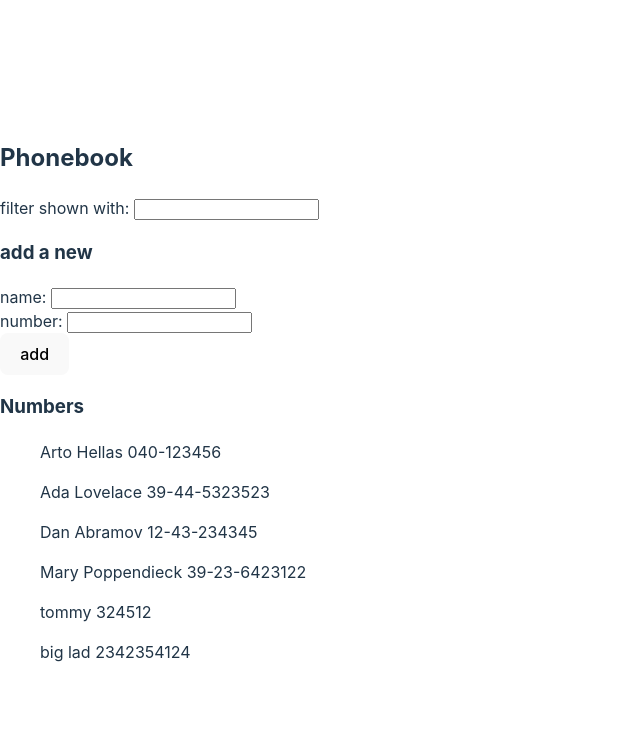
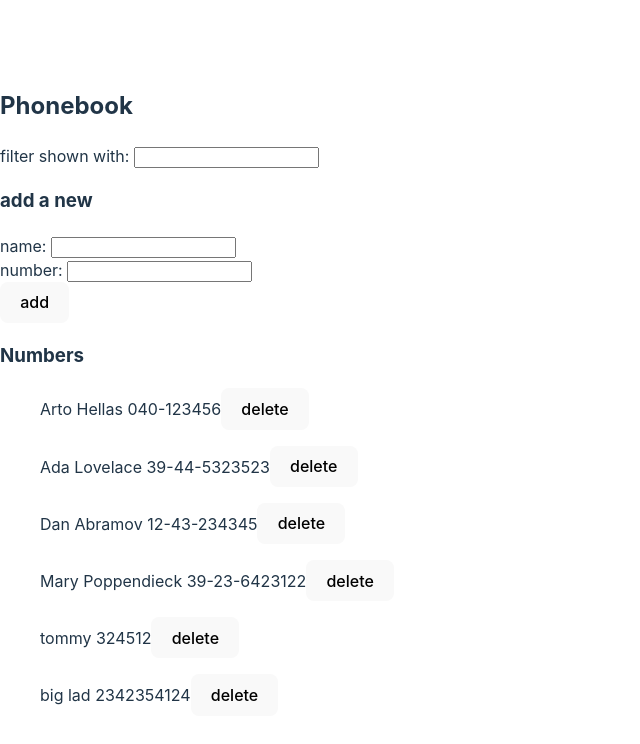
Before and after one commit to kishanbabuji/fullstackopen-kishanbabuji, a React (Vite) app in the folder part2/phonebook/: page / in a window 1280 px wide. Shown: the top 744 px of the page, without its empty margins (0-640 px from the left). Built offline with nearby package versions, Linux system fonts and the light colour scheme; data requests are answered from the project's data file.

Commit message:
exercise 2.14

```diff
--- a/part2/phonebook/src/App.jsx
+++ b/part2/phonebook/src/App.jsx
@@ -58,6 +58,20 @@ const App = () => {
     setFilter(event.target.value)
   }
 
+  const toggleDeletionOf = person => {
+    if (window.confirm(`Delete ${person.name} ?`)){
+      personService
+      .remove(person.id)
+      .then(response => {
+        console.log(response)
+        setPersons(persons.filter(n => n.id !== person.id))
+      })
+      .catch (error => {
+        console.log(error)
+      })
+    }
+  }
+
   const personsToShow = filter === ''
     ? persons
     : persons.filter(person =>
@@ -70,7 +84,7 @@ const App = () => {
       <h3>add a new</h3>
       <Form onSubmit={addName} nameValue ={newName} nameChange={handleNameChange} numberValue={newNumber} numberChange={handleNumberChange}/>
       <h3>Numbers</h3>
-      <Persons persons={personsToShow}/>
+      <Persons persons={personsToShow} toggle={toggleDeletionOf}/>
     </div>
   )
 }
--- a/part2/phonebook/src/components/Persons.jsx
+++ b/part2/phonebook/src/components/Persons.jsx
@@ -1,18 +1,19 @@
-const Person = ({person}) => {
+const Person = ({person, toggleDelete}) => {
     return (
       <p>
         {person.name} {person.number}
+        <button onClick={toggleDelete}>delete</button>
       </p>
 
     )
 }
 
-const Persons = ({persons}) => {
+const Persons = ({persons, toggle}) => {
   console.log(persons)
     return (
       <ul>
           {persons.map(person =>
-            <Person key={person.id} person={person} />
+            <Person key={person.id} person={person} toggleDelete={() => toggle(person)}/>
           )}
       </ul>
     )
--- a/part2/phonebook/src/services/persons.jsx
+++ b/part2/phonebook/src/services/persons.jsx
@@ -16,4 +16,10 @@ const update = (id, newObject) => {
     return request.then(response => response.data)
 }
 
-export default { getAll, create, update }
+const remove = (id) => {
+    const request = axios.delete(`${baseUrl}/${id}`)
+    console.log(`${baseUrl}/"${id}"`)
+    return request.then(response => response.data)
+}
+
+export default { getAll, create, update, remove }
```
